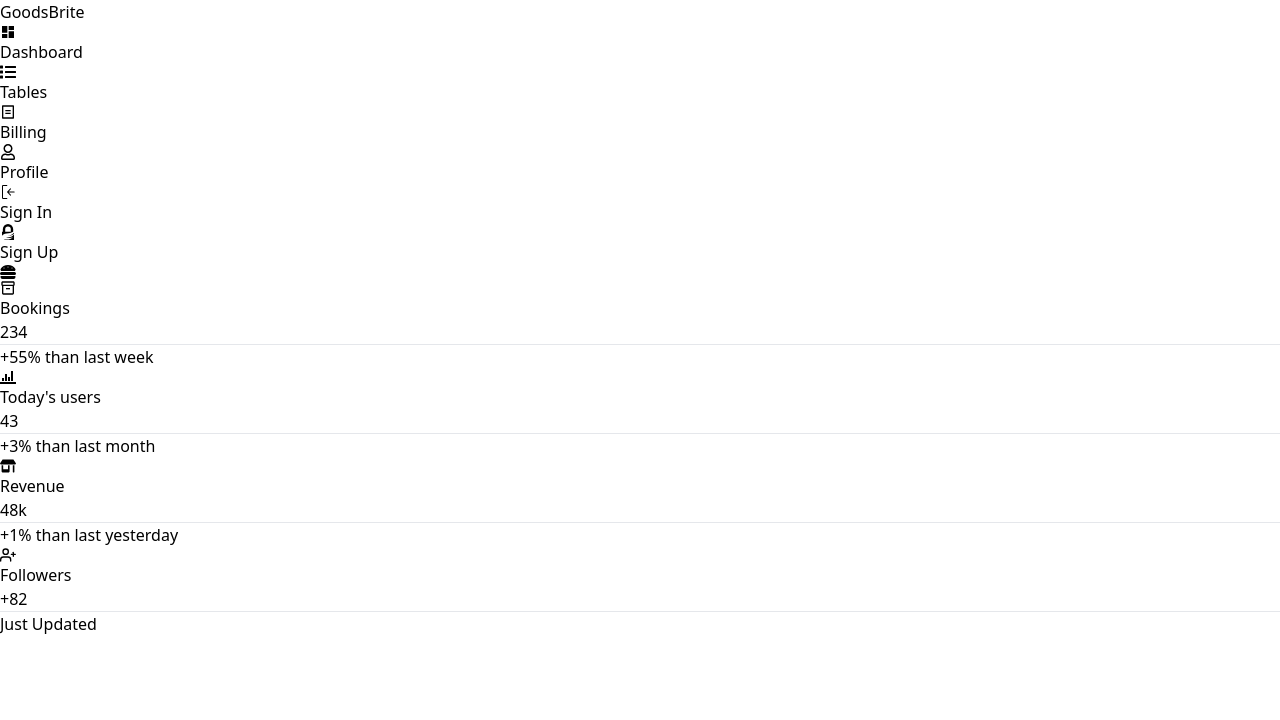
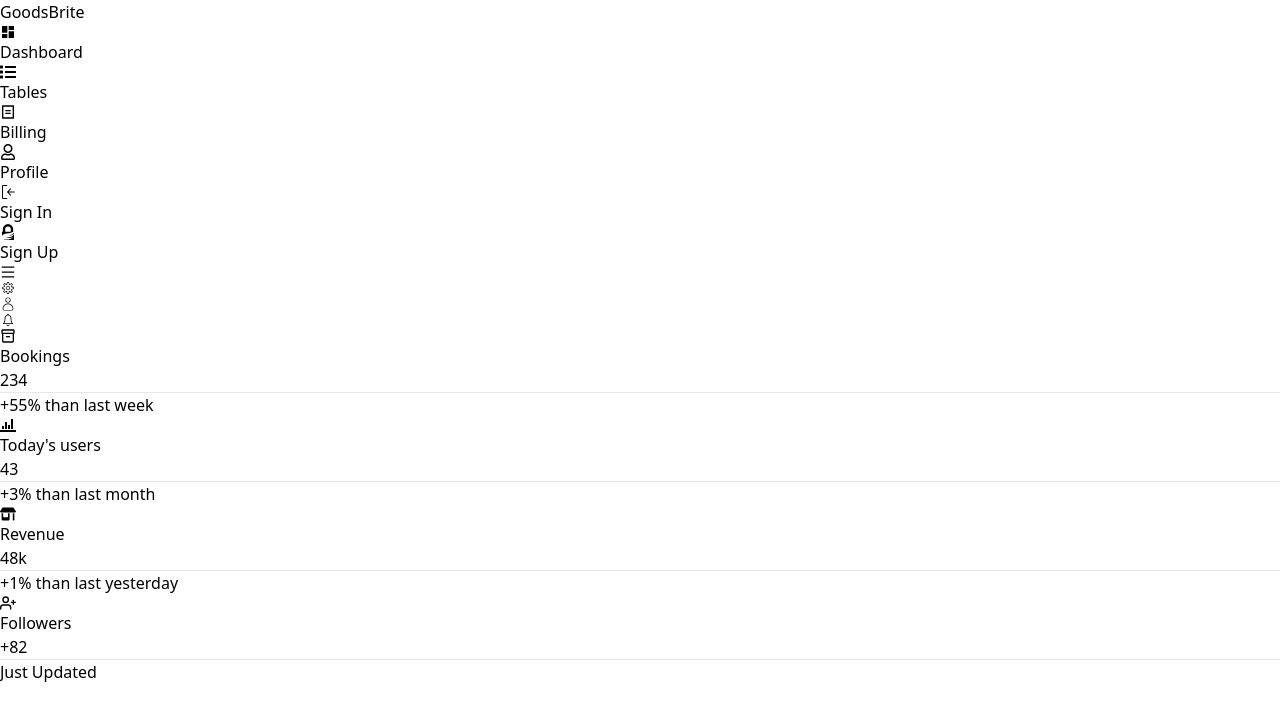
Before and after one commit to daniel-idowu-01/inventory-flow-test, a React (Vite) app in the folder client/: page / in a window 1280 px wide. Shown: the top 720 px of the page. Built offline with nearby package versions, Linux system fonts and the light colour scheme.

Commit message:
added icons

```diff
--- a/client/src/components/DashboardComp.jsx
+++ b/client/src/components/DashboardComp.jsx
@@ -45,8 +45,8 @@ const DashboardComp = () => {
 
   return (
     <section className='h-screen'>
-      <div className='md:absolute md:left-[25%] h-full md:w-[75%]'>
-      <TopNav />
+      <div className='relative md:absolute md:left-[25%] top-5 md:top-10 h-full md:w-[75%]'>
+        <TopNav />
         <article className='flex flex-col md:flex-row gap-4 justify-between p-10'>
           {
             dashboardStats.map(stat => (
--- a/client/src/components/TopNav.jsx
+++ b/client/src/components/TopNav.jsx
@@ -1,10 +1,16 @@
 import React from 'react'
-import { FaHamburger } from 'react-icons/fa'
+import { AiOutlineMenu } from "react-icons/ai";
+import { CiSettings, CiUser } from "react-icons/ci";
+import { IoIosNotificationsOutline } from "react-icons/io";
+
 
 const TopNav = () => {
   return (
-    <section className='absolute md:right-10 bg-red-500'>
-      <FaHamburger />
+    <section className='text-2xl flex gap-3 absolute right-10'>
+      <AiOutlineMenu className='md:hidden' />
+      <CiSettings className='hidden md:block' />
+      <CiUser className='hidden md:block' />
+      <IoIosNotificationsOutline className='hidden md:block' />
     </section>
   )
 }
```
